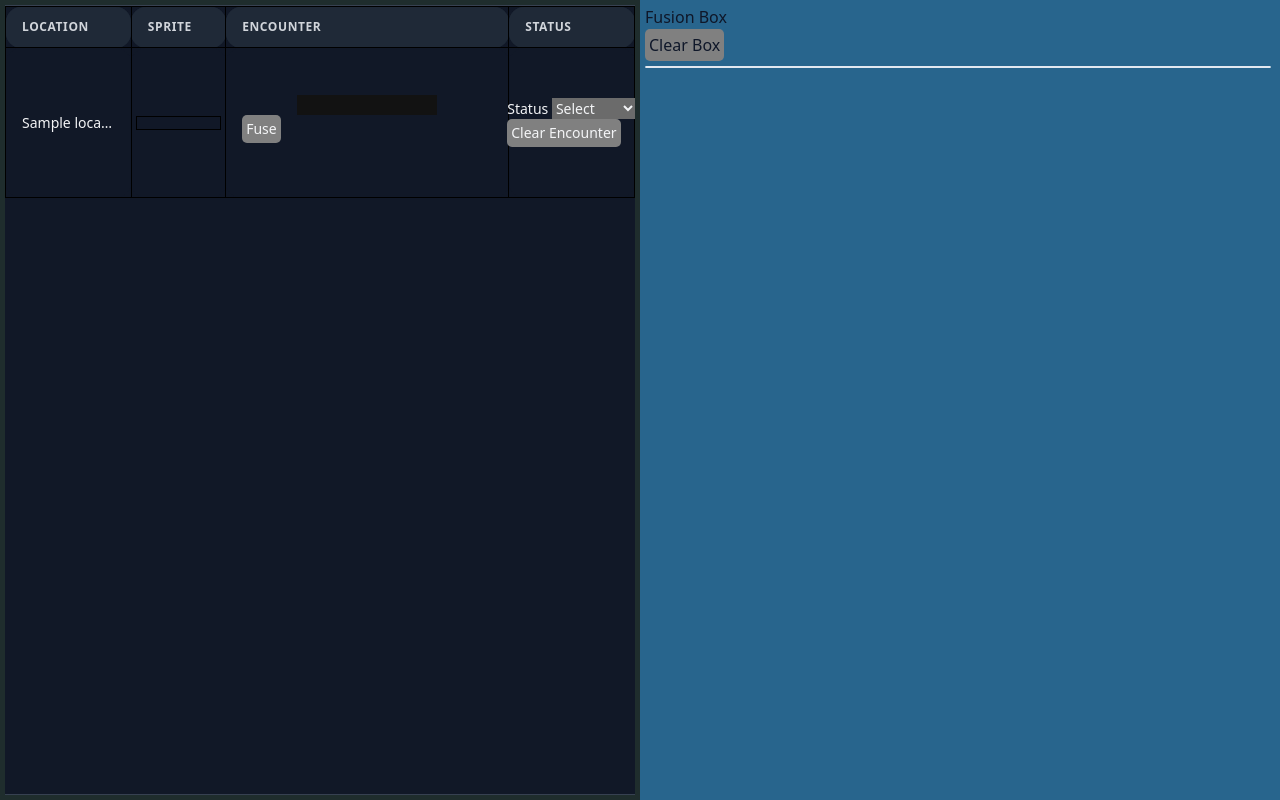
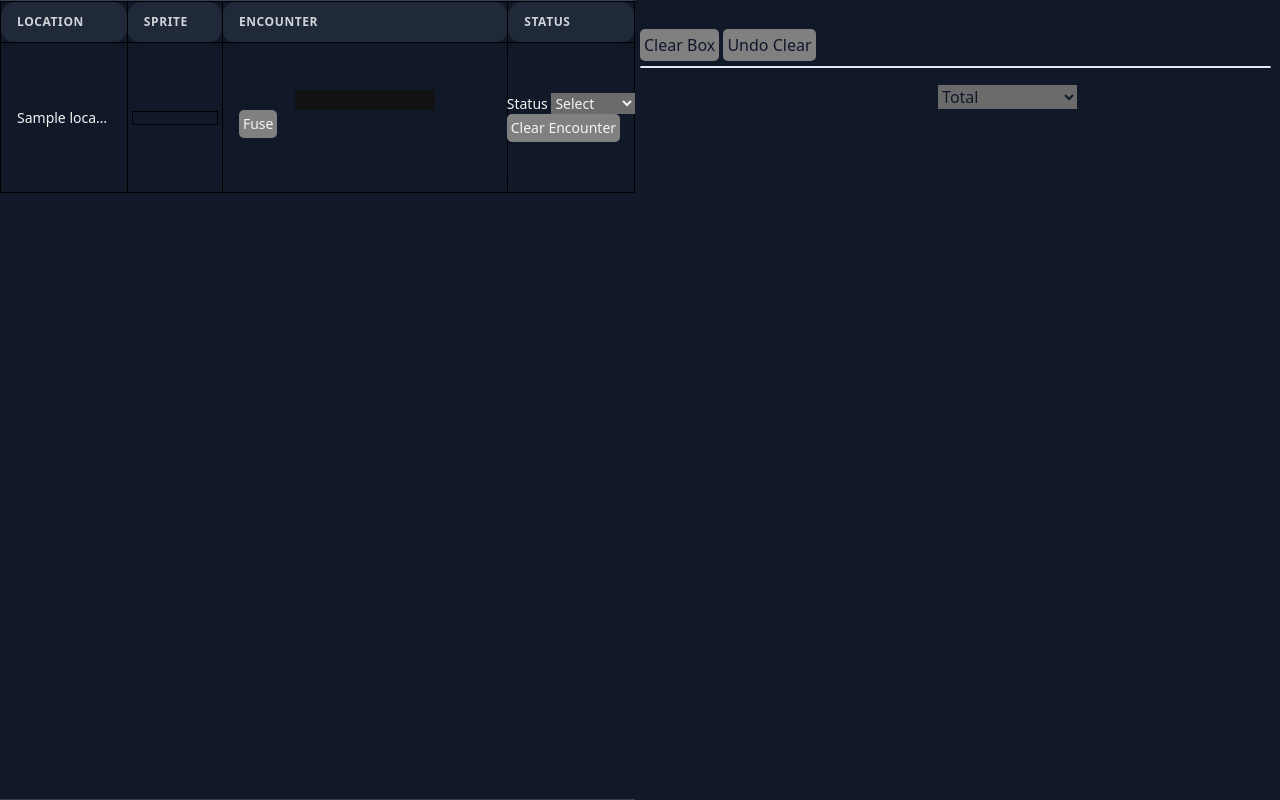
Before and after one commit to taylormaiii/PIFproject, a Flask app: template templates/base.html in a window 1280 px wide. Run offline with Flask 3, Linux system fonts and the light colour scheme; the template is opened without the code that fills it: most values are stand-ins (such as "Sample title", 1, 10 or a date in 2020).

Commit message:
added a sorting function dropdown

```diff
--- a/fusion/FusedSpecies.py
+++ b/fusion/FusedSpecies.py
@@ -172,14 +172,16 @@ def calculate_fusion_summary(head_pokemon, body_pokemon):
     "sprite": f"https://ifd-spaces.sfo2.cdn.digitaloceanspaces.com/custom/{fusion_id}.png",
     "types": return_types(
     calculate_type1(head_pokemon, body_pokemon),
-    calculate_type2(head_pokemon, body_pokemon),)}
+    calculate_type2(head_pokemon, body_pokemon),),
+    "stats": calculate_base_stats(head_pokemon, body_pokemon),
+    }
 
 
 
 def calculate_fusion_details(head_pokemon, body_pokemon):
     result = calculate_fusion_summary(head_pokemon,body_pokemon)
 
-    result.update({"stats": calculate_base_stats(head_pokemon, body_pokemon),
+    result.update({
     "abilities": calculate_abilities(head_pokemon, body_pokemon),
     "hidden abilities": calculate_hidden_abilities(head_pokemon, body_pokemon),
     "moves": {
--- a/static/js/app.js
+++ b/static/js/app.js
@@ -2,9 +2,20 @@ const caughtmons = [];
 
 const fusionBox = document.querySelector(".mons-in-box");
 const clearButton = document.querySelector(".clear-box");
-const clearRow = document.querySelector(".clear-row")
+const clearRow = document.querySelector(".clear-row");
+let lastClearedBox = null;
+const sortOptions = document.querySelector(".sortOptions");
+let currentSort = "TOTAL";
+let lastFusionResults = [];
 
-// undo button next to clear box if pressed
+
+if (sortOptions) {
+  sortOptions.addEventListener("change", (event) => {
+    currentSort = event.target.value;
+    if (lastFusionResults.length) {
+      renderFusionResults(lastFusionResults);
+    }
+  })};
 
 function renderFusionBox() {
     fusionBox.replaceChildren();
@@ -134,13 +145,45 @@ document.addEventListener("change", (event) => {
     renderRowSprites(row);
 });
 
-clearButton.addEventListener("click", () => {
+function saveBoxState() {
+    lastClearedBox = {
+    mons: [...caughtmons],
+    rows: Array.from(document.querySelectorAll(".h-location-row")).map(row => ({
+        row,
+        caughtMons: row.dataset.caughtMons
+    }))
+}}
+
+function clearBox() {
+    saveBoxState();
     caughtmons.length = 0;
     document.querySelectorAll(".h-location-row").forEach(row => {
     row.dataset.caughtMons = JSON.stringify([]);
     });
     renderFusionBox();
-});
+    document.querySelector(".fused-possible").replaceChildren();
+};
+
+clearButton.addEventListener("click", clearBox);
+
+function undoClearBox() {
+    if (!lastClearedBox) {
+        return;
+    }
+
+    caughtmons.length = 0;
+    caughtmons.push(...lastClearedBox.mons);
+
+    lastClearedBox.rows.forEach(({ row, caughtMons }) => {
+        row.dataset.caughtMons = caughtMons;
+    });
+
+    renderFusionBox();
+    lastClearedBox = null;
+};
+
+const undoButton = document.querySelector(".undo-box");
+undoButton.addEventListener("click", undoClearBox);
 
 function onClickAdd(button) {
     const container = button.closest(".encounter-container");
@@ -211,10 +254,20 @@ async function submitFusion() {
 
     renderFusionResults(data.results)
 }
-// find a way to remove duplicates
+
+
 function renderFusionResults(results) {
+    lastFusionResults = results
+    const allCards = results.flatMap(pair => pair.variants)
+    allCards.sort((a, b) => {
+    const valueA = Number(a.stats?.[currentSort] ?? 0);
+    const valueB = Number(b.stats?.[currentSort] ?? 0);
+    return valueB - valueA;
+  });
+
+
     document.querySelector(".fused-possible").replaceChildren();
-    results.forEach(pair => pair.variants.forEach(result => {
+    allCards.forEach(result => {
     const fusedCard = document.createElement("div");
     fusedCard.className = "possible-fusions relative z-0 flex shrink-0 flex-col items-stretch overflow-hidden rounded-lg transition-all duration-200";
     const fusedCardSprite = document.createElement("img");
@@ -245,7 +298,7 @@ function renderFusionResults(results) {
     fusedCard.addEventListener("click", openFusionDetails);
 
     document.querySelector(".fused-possible").append(fusedCard);
-    }))}
+})}
 
 async function openFusionDetails(event) {
     const card = event.currentTarget;
@@ -266,4 +319,3 @@ async function openFusionDetails(event) {
     // Open a modal or details panel here.
     console.log(details);
 }
-// TYPE IMAGES https://fusioncalc.com/images/type/card/poison.png https://fusioncalc.com/images/type/card/${result.types}.png
--- a/templates/base.html
+++ b/templates/base.html
@@ -8,25 +8,35 @@
     <link rel="stylesheet" href="{{ url_for('static', filename='content_script.css') }}">
     <link rel="stylesheet" href="{{ url_for('static', filename='3c9f9bd2a030d0fc.css') }}">
 <style>
+        html, body {
+            width: 100%;
+            height: 100%;
+            margin: 0;
+        }
+        #main-content {
+            width:100%;
+            max-width: none;
+            margin: 0;
+        }
         .flexbox {
             display: flex;
             align-items: stretch;
+            width: 100%;
             height: 100vh;
             overflow: hidden;
             box-sizing: border-box;
         }
-        .section1 {
-            flex: 1 1 50%;
-            width: auto;
-            float: none;
+        .section1, .section2 {
+            flex: 1 1 0;
             min-width: 0;
             min-height: 0;
-            overflow: hidden;
+            box-sizing: border-box;
+
+        }
+        .section1 {
             display: flex;
             flex-direction: column;
-            background-color: #1f2d2d;
-            color: #f3f4f6;
-            padding: 5px;
+            overflow: hidden;
         }
         .section1 > div {
             flex: 1 1 auto;
@@ -52,10 +62,21 @@
             box-sizing: border-box;
         }
         .section2 {
-            flex: 1 1 50%;
+            display: flex;
+            flex-direction: column;
+            overflow-y: auto;
+            overflow-x: hidden;
             width: auto;
-            background-color: rgb(40, 101, 141);
+            background-color: #111827;
             padding: 5px;
+        }
+        .pc-box {
+            overflow-y: auto;
+        }
+        .section2 .pc-box,
+        .section2 .fused-possible {
+            overflow-y: visible;
+            flex: 0 0 auto;
         }
         td, th {
             border-radius: 15px;
@@ -151,6 +172,7 @@
             display: grid;
             grid-template-columns: auto auto auto;
             grid-template-columns: repeat(8,minmax(0,1fr));
+            gap: 1rem;
         }
         .fused-possible div {
             display: flex;
@@ -172,9 +194,20 @@
             border-color: white;
             color: black;
             padding: 1px;
+            min-width: 0;
+            container-type: inline-size;
         }
         .fusion-name {
             color:#000000;
+            min-width: 0;
+            max-width: 100%;
+            box-sizing: border-box;
+            white-space: normal;
+            overflow-wrap: anywhere;
+            word-break: break-word;
+            text-align: center;
+            line-height: 1.1;
+            font-size: clamp(0.8rem, 10cqi, 1rem);
         }
         .fusion-sprite {
             display: grid;
@@ -291,10 +324,11 @@
                 </div>
             </div>
         </section1>
-        <section2 class="section2" width="390px">
-            <h2>Fusion Box</h2>
+        <section2 class="section2 overflow-auto scrollbar-thin overscroll-x-none overscroll-y-auto relative" width="390px">
+            <h2 color="white">PC Box</h2>
             <div width="100%" margin-bottom=".75rem;">
                 <button type="button" class="clear-box">Clear Box</button>
+                <button type="button" class="undo-box">Undo Clear</button>
             </div>
             <div class="pc-box min-h-0 flex-1 overflow-y-auto overflow-x-hidden overscroll-y-contain pr-1 pt-[5px] [-webkit-overflow-scrolling:touch]" padding-bottom="5px">
                 <div class="box-selector"></div>
@@ -302,6 +336,19 @@
                 <div class="mons-in-box relative mx-auto flex grid-cols-3 gap-2 sm:grid-cols-4 md:grid-cols-6 lg:grid-cols-8 w-full max-w-[1000px] flex-col rounded-lg border border-border bg-card text-card-foreground shadow-sm">
                     <span></span>
                 </div>
+            </div>
+            <div class="sort-divider my-2 h-px w-full bg-white/20"></div>
+            <div class="relative dropdown flex items-center justify-center gap-2" data-headlessui-state="">
+                <label for="sortCards" margin="auto" vertical-align="center";>Sort Fusions</label>
+                <select class="sortOptions" color="white">
+                    <option value="TOTAL">Total</option>
+                    <option value="HP">HP</option>
+                    <option value="ATTACK">Attack</option>
+                    <option value="DEFENSE">Defense</option>
+                    <option value="SPECIAL_ATTACK">Special Attack</option>
+                    <option value="SPECIAL_DEFENSE">Special Defense</option>
+                    <option value="SPEED">Speed</option>
+                </select>
             </div>
             <div class="fused-possible flex-1 mx-auto w-full max-w-none px-2 sm:px-3 md:px-5 overflow-y-auto overflow-x-hidden">
 
```
Also changed, not shown: fusion/poke_api.py (+19 -4 lines).
